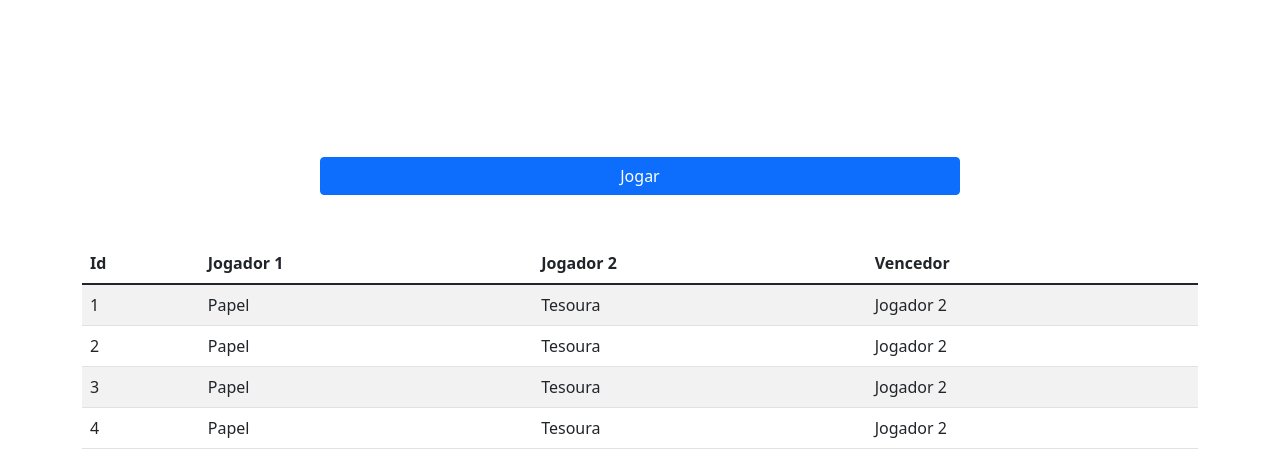
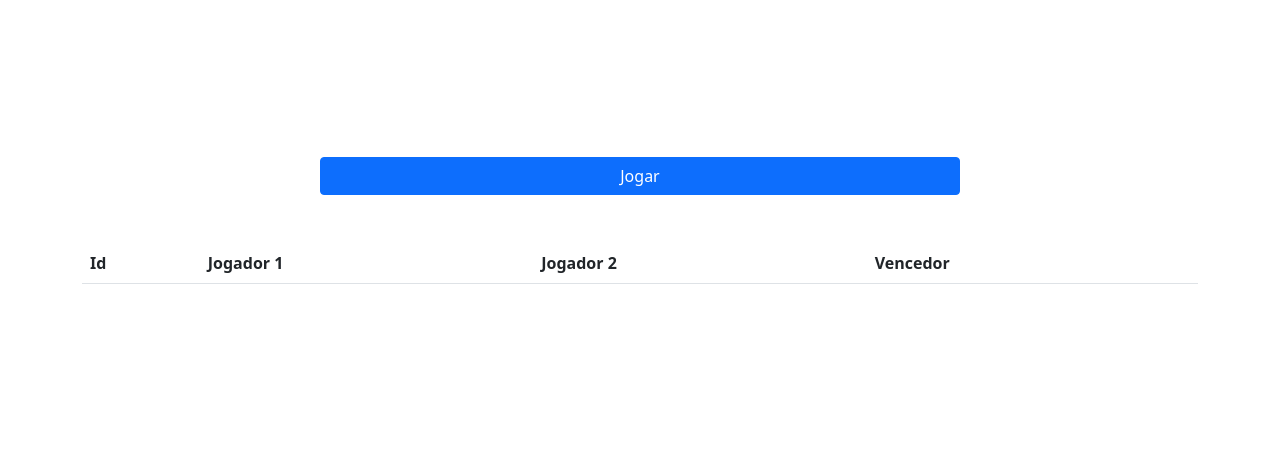
Before and after one commit to Eriveltoon/Jogo-Jokenp-, a plain HTML site: page index.html in a window 1280 px wide. Shown: the part 407-872 px from the top of the page. After the commit the page ends 800 px from the top, so only its background shows below. Drawn offline with nearby package versions, Linux system fonts and the light colour scheme.

Commit message:
Atualização na tabela dos resultados

```diff
--- a/index.html
+++ b/index.html
@@ -7,7 +7,7 @@
     <link href="https://cdn.jsdelivr.net/npm/bootstrap@5.1.1/dist/css/bootstrap.min.css" rel="stylesheet"
         integrity="sha384-F3w7mX95PdgyTmZZMECAngseQB83DfGTowi0iMjiWaeVhAn4FJkqJByhZMI3AhiU" crossorigin="anonymous">
 
-    <script src="jokenpo.js"></script>
+    <script src="/js/jokenpo.js"></script>
 </head>
 
 <body>
@@ -50,30 +50,7 @@
                 </tr>
             </thead>
             <tbody>
-                <tr>
-                    <td>1</td>
-                    <td>Papel</td>
-                    <td>Tesoura</td>
-                    <td>Jogador 2</td>
-                </tr>
-                <tr>
-                    <td>2</td>
-                    <td>Papel</td>
-                    <td>Tesoura</td>
-                    <td>Jogador 2</td>
-                </tr>
-                <tr>
-                    <td>3</td>
-                    <td>Papel</td>
-                    <td>Tesoura</td>
-                    <td>Jogador 2</td>
-                </tr>
-                <tr>
-                    <td>4</td>
-                    <td>Papel</td>
-                    <td>Tesoura</td>
-                    <td>Jogador 2</td>
-                </tr>
+
             </tbody>
         </table>
     </section>
```
Also changed, not shown: js/jokenpo.js (renamed from jokenpo.js).
